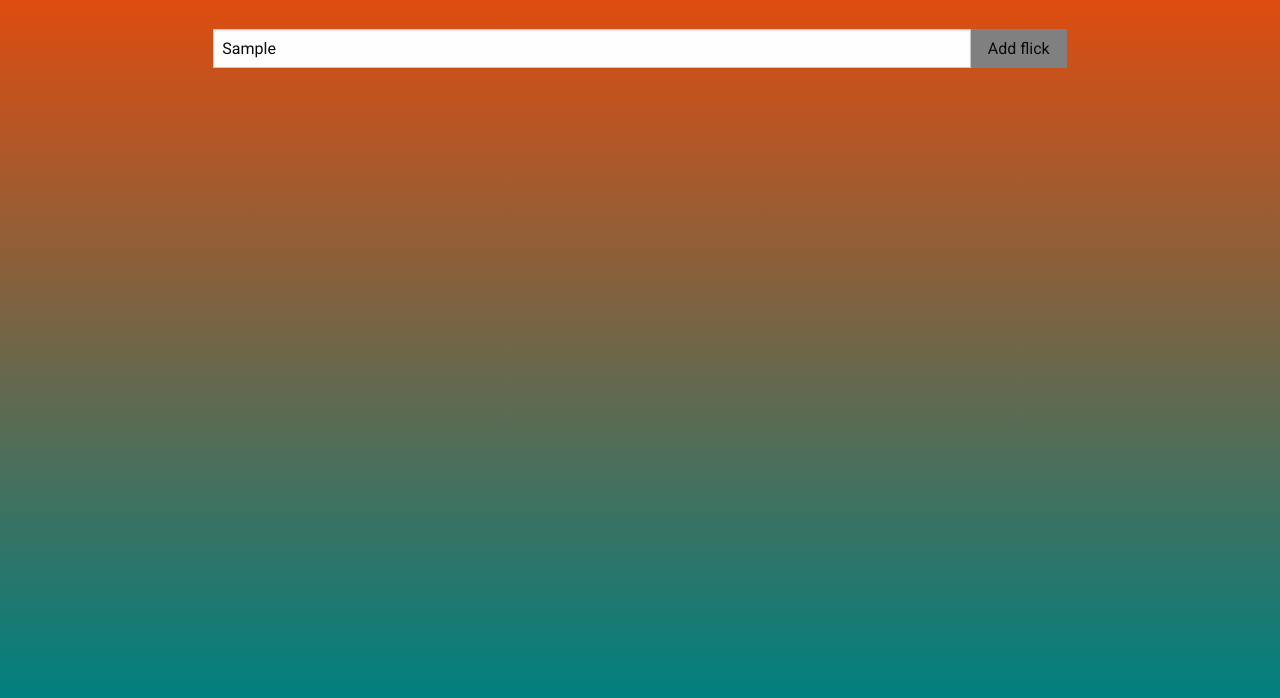
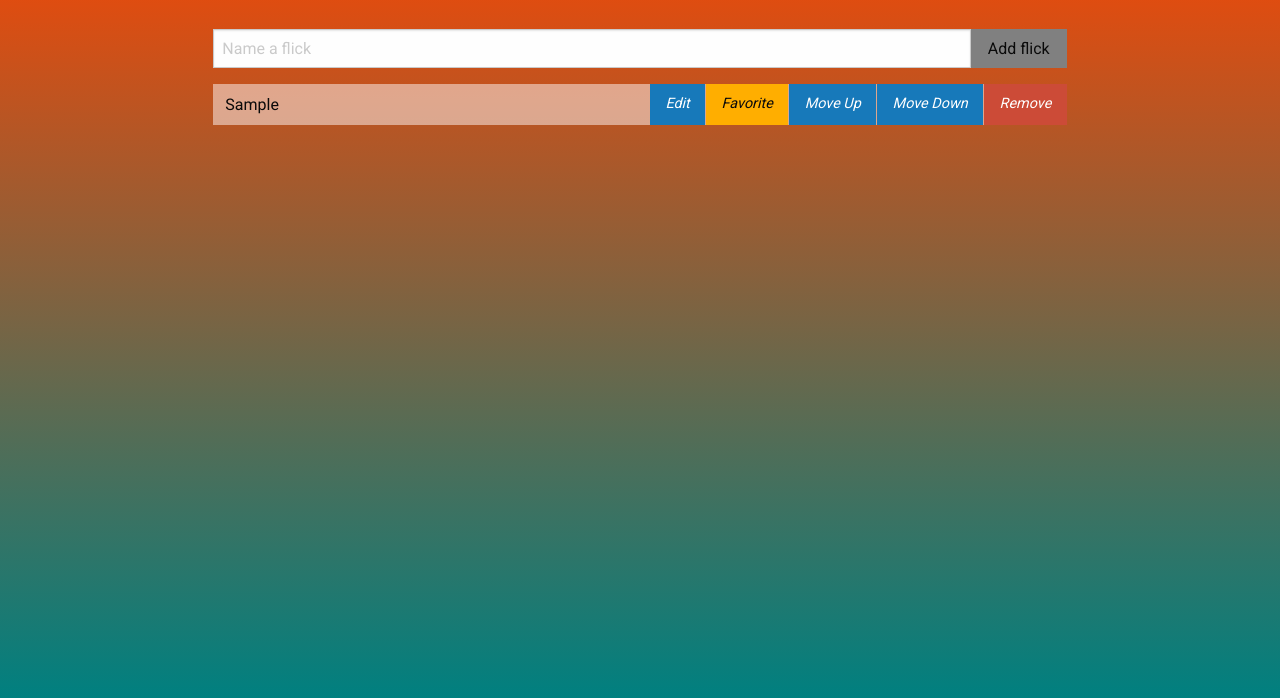
Before and after one commit to ivychenyao/baywatch, a plain HTML site: page index.html in a window 1280 px wide. Both pictures are taken after typing "Sample" into the empty fields and a click on the button "Add flick". Shown: the part 102-800 px from the top of the page. Drawn offline with nearby package versions, Linux system fonts and the light colour scheme.

Commit message:
Create new buttons to match functionality

```diff
--- a/app.css
+++ b/app.css
@@ -45,7 +45,7 @@ h1 small {
 }
 
 .flick.fav {
-    background-color: teal;
+    background-color: orangered;
 }
 
 .flick-name {
--- a/index.html
+++ b/index.html
@@ -1,5 +1,6 @@
 <!DOCTYPE html>
 <html class="no-js">
+
 <head>
     <meta charset="utf-8">
     <meta http-equiv="X-UA-Compatible" content="IE=edge">
@@ -9,6 +10,7 @@
     <link rel="stylesheet" href="https://cdnjs.cloudflare.com/ajax/libs/foundation/6.3.1/css/foundation.min.css">
     <link rel="stylesheet" href="app.css">
 </head>
+
 <body>
     <div class="grid-x">
         <div class="medium-8 medium-offset-2 cell">
@@ -18,20 +20,9 @@
             </div>
             <form id="flick-form">
                 <div class="input-group">
-                        <input
-                        type="text"
-                        class="input-group-field"
-                        name="flickName"
-                        placeholder="Name a flick"
-                        autofocus
-                        required
-                        >
+                    <input type="text" class="input-group-field" name="flickName" placeholder="Name a flick" autofocus required>
                     <div class="input-group-button">
-                            <button
-                            class="success button"
-                            style="background-color:grey"
-                            type="submit"
-                            >
+                        <button class="success button" style="background-color:grey" type="submit">
                                 Add flick
                             </button>
                     </div>
@@ -44,13 +35,29 @@
                 <li class="template flick grid-x align-middle">
                     <span class="flick-name auto cell"></span>
                     <span class="actions button-group shrink cell">
-                            <button class="fav button warning">fav</button>
-                            <button class="remove button alert">del</button>
+              <button class="edit button">
+                <i class="fa fa-pencil">Edit</i>
+              </button>
+              <button class="fav button warning">
+                <i class="fa fa-star">Favorite</i>
+              </button>
+              <button class="move-up button">
+                <i class="fa fa-arrow-up">Move Up</i>
+              </button>
+              <button class="move-down button">
+                <i class="fa fa-arrow-down">Move Down</i>
+              </button>
+              <button class="remove button alert">
+                <i class="fa fa-trash-o">Remove</i>
+              </button>
             </span>
                 </li>
             </ul>
         </div>
+
     </div>
+
     <script src="app.js"></script>
 </body>
+
 </html>
```
Lines whose indentation alone changed are shown as unchanged.
